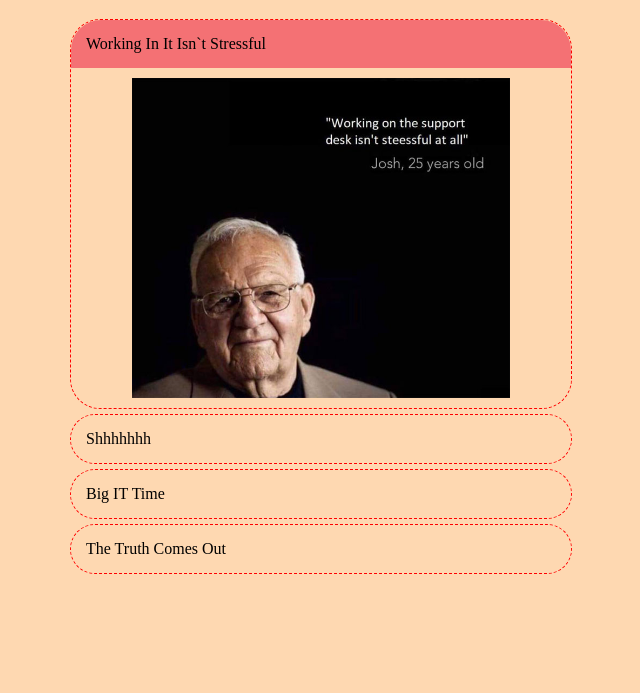
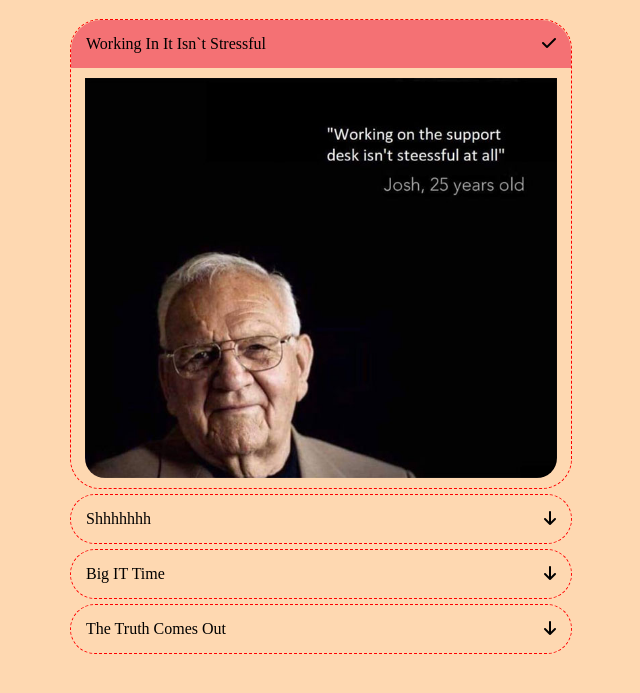
Before and after one commit to roman-mirzoian/cssBayan, a plain HTML site: page cssBayan/index.html in a window 1280 px wide. Shown: the part 69-762 px from the top of the page, without its empty margins (319-959 px from the left). Drawn offline with Linux system fonts and the light colour scheme.

Commit message:
feat: add bayan state icons

```diff
--- a/cssBayan/index.html
+++ b/cssBayan/index.html
@@ -6,6 +6,9 @@
     <meta http-equiv="X-UA-Compatible" content="IE=edge">
     <meta name="viewport" content="width=device-width, initial-scale=1.0">
     <link rel="stylesheet" href="./styles/style.css">
+    <link rel="stylesheet" href="https://cdnjs.cloudflare.com/ajax/libs/font-awesome/6.3.0/css/all.min.css"
+        integrity="sha512-SzlrxWUlpfuzQ+pcUCosxcglQRNAq/DZjVsC0lE40xsADsfeQoEypE+enwcOiGjk/bSuGGKHEyjSoQ1zVisanQ=="
+        crossorigin="anonymous" referrerpolicy="no-referrer" />
     <title>CSS BAYAN</title>
 </head>
 
@@ -15,42 +18,58 @@
 
         <div class="bayan-item">
             <input type="radio" class="bayan-input" name="bayan-input" id="input_1" checked>
-
-            <label class="bayan-item-title" for="input_1">
-                Working In It Isn`t Stressful
-            </label>
-
+            <label class="bayan-body" for="input_1">
+                <div class="bayan-body-title">
+                    <p>Working In It Isn`t Stressful</p>
+                    <i class="fa-sharp fa-solid fa-check"></i>
+                    <i class="fa-sharp fa-solid fa-arrow-down"></i>
+                </div>
                 <div class="bayan-mem-wrapper">
                     <img src="./images/mem1.jpg" class="mem-image">
                 </div>
+            </label>
         </div>
 
         <div class="bayan-item">
             <input type="radio" class="bayan-input" name="bayan-input" id="input_2">
-            <label class="bayan-item-title" for="input_2">
-                Shhhhhhh
-            </label>
+            <label class="bayan-body" for="input_2">
+                <div class="bayan-body-title">
+                    <p>Shhhhhhh</p>
+                    <i class="fa-sharp fa-solid fa-check"></i>
+                    <i class="fa-sharp fa-solid fa-arrow-down"></i>
+                </div>
                 <div class="bayan-mem-wrapper">
                     <img src="./images/mem2.jpg" class="mem-image">
                 </div>
+            </label>
         </div>
+
         <div class="bayan-item">
             <input type="radio" class="bayan-input" name="bayan-input" id="input_3">
-            <label class="bayan-item-title" for="input_3">
-                Big IT Time
-            </label>
+            <label class="bayan-body" for="input_3">
+                <div class="bayan-body-title">
+                    <p>Big IT Time</p>
+                    <i class="fa-sharp fa-solid fa-check"></i>
+                    <i class="fa-sharp fa-solid fa-arrow-down"></i>
+                </div>
                 <div class="bayan-mem-wrapper">
                     <img src="./images/mem3.jpg" class="mem-image">
                 </div>
+            </label>
         </div>
+
         <div class="bayan-item">
             <input type="radio" class="bayan-input" name="bayan-input" id="input_4">
-            <label class="bayan-item-title" for="input_4">
-                The Truth Comes Out
-            </label>
+            <label class="bayan-body" for="input_4">
+                <div class="bayan-body-title">
+                    <p>The Truth Comes Out</p>
+                    <i class="fa-sharp fa-solid fa-check"></i>
+                    <i class="fa-sharp fa-solid fa-arrow-down"></i>
+                </div>
                 <div class="bayan-mem-wrapper">
                     <img src="./images/mem4.jpg" class="mem-image">
                 </div>
+            </label>
         </div>
     </div>
 </body>
--- a/cssBayan/styles/style.css
+++ b/cssBayan/styles/style.css
@@ -1,5 +1,5 @@
 :root {
-  --animation-height: 40vh;
+  --animation-height: 400px;
   --animation-display: flex;
   --body-background-color: #fed8b1;
   --item-background-color: #f47174;
@@ -7,6 +7,10 @@
 
 body {
   background-color: var(--body-background-color);
+}
+
+p {
+  margin: 0;
 }
 
 .bayan-wrapper {
@@ -23,13 +27,28 @@ body {
   border-radius: 30px;
 }
 
-.bayan-item-title {
-  display: block;
+.bayan-body {
+  display: flex;
+  flex-direction: column;
+}
+
+.bayan-body-title {
   padding: 3%;
+  display: flex;
+  justify-content: space-between;
+
   cursor: pointer;
   border-radius: 30px 30px 0px 0px;
 
   transition: background 0.2s ease-in-out;
+}
+
+.bayan-body-title > .fa-check {
+  display: none;
+}
+
+.bayan-body-title > .fa-arrow-down {
+  display: block;
 }
 
 .bayan-input {
@@ -49,23 +68,51 @@ body {
 
 .mem-image {
   height: 100%;
+  border-radius: 0 0 20px 20px;
   cursor: pointer;
 }
 
-.bayan-item-title:hover {
+/* on: hover effect */
+.bayan-body-title:hover {
   background-color: var(--item-background-color);
 }
 
-.bayan-input:checked ~ .bayan-item-title {
-  background-color: var(--item-background-color);
+.bayan-input:hover ~ .bayan-body > .bayan-body-title > .fa-check {
+  display: block;
 }
 
-.bayan-item:hover > .bayan-mem-wrapper {
+.bayan-input:hover ~ .bayan-body > .bayan-body-title > .fa-arrow-down {
+  display: none;
+}
+
+.bayan-item:hover ~ .bayan-body > .bayan-mem-wrapper {
   display: var(--animation-display);
   height: var(--animation-height);
 }
 
-.bayan-input:hover ~ .bayan-mem-wrapper {
+.bayan-input:hover ~ .bayan-body > .bayan-mem-wrapper {
+  display: var(--animation-display);
+  height: var(--animation-height);
+
+  animation-name: animateHeight;
+  animation-duration: 0.5s;
+}
+/* off: hover effect */
+
+/* on: checked effect */
+.bayan-input:checked ~ .bayan-body > .bayan-body-title {
+  background-color: var(--item-background-color);
+}
+
+.bayan-input:checked ~ .bayan-body > .bayan-body-title > .fa-check {
+  display: block;
+}
+
+.bayan-input:checked ~ .bayan-body > .bayan-body-title > .fa-arrow-down {
+  display: none;
+}
+
+.bayan-input:checked ~ .bayan-body > .bayan-mem-wrapper {
   display: var(--animation-display);
   height: var(--animation-height);
 
@@ -73,13 +120,14 @@ body {
   animation-duration: 0.5s;
 }
 
-.bayan-input:checked ~ .bayan-mem-wrapper {
+.bayan-input:checked > .mem-image {
   display: var(--animation-display);
   height: var(--animation-height);
 
   animation-name: animateHeight;
   animation-duration: 0.5s;
 }
+/* off: checked effect */
 
 @keyframes animateHeight {
   0% {
```
Lines whose indentation alone changed are shown as unchanged.
